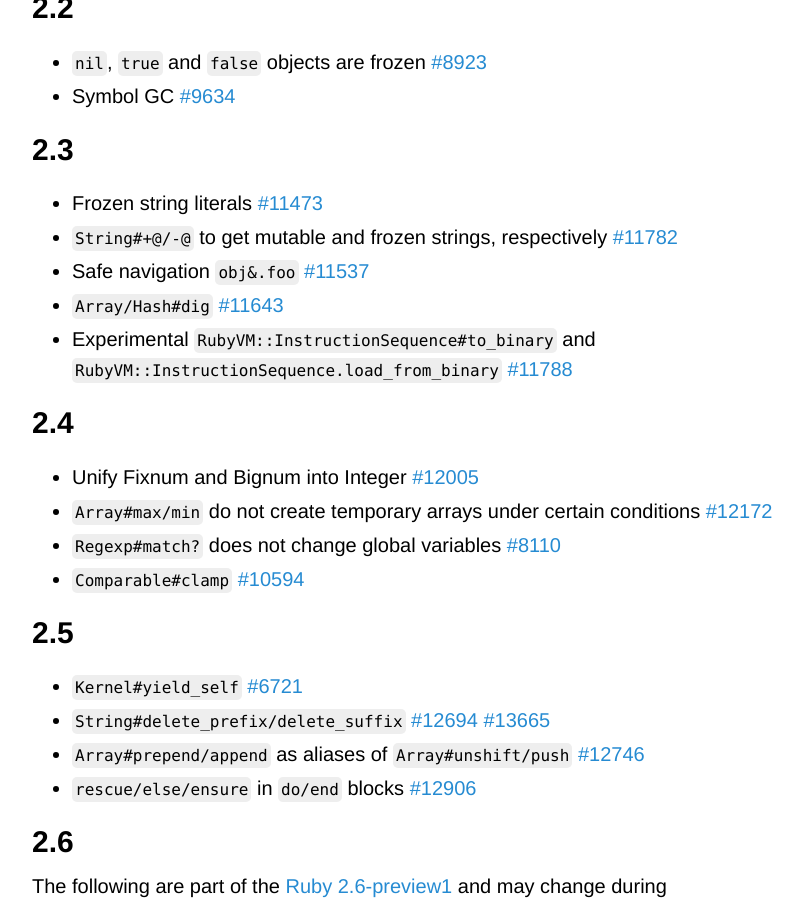
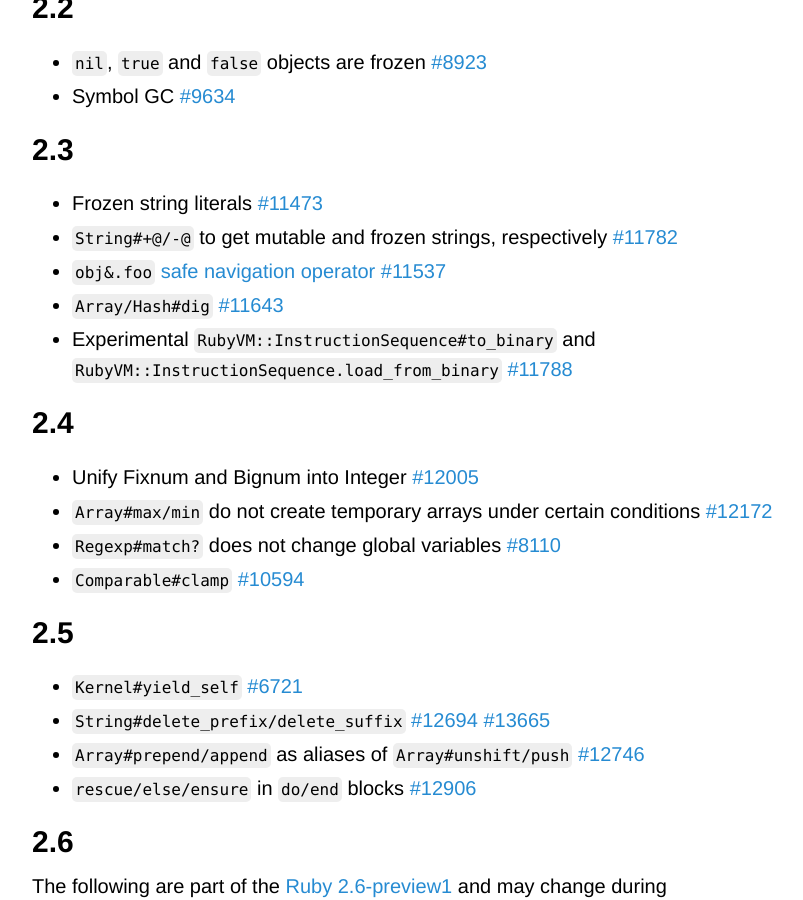
Before and after one commit to Maumagnaguagno/maumagnaguagno.github.io, a Jekyll site: the page built from ruby-versions.md, in a window 1280 px wide and 900 px high, scrolled down 1814 px. Shown: the whole window, without its empty margins (228-1031 px from the left). Built offline with Jekyll 4.4.1, drawn with Linux system fonts in a browser that asks for light colours; our own code applies the rules of GitHub Pages for plain Markdown files.

Commit message:
Add safe navigation link to Ruby Versions

```diff
--- a/ruby-versions.md
+++ b/ruby-versions.md
@@ -60,7 +60,7 @@ This is a reminder of how Ruby evolved through time.
 ## 2.3
 - Frozen string literals [#11473](https://bugs.ruby-lang.org/issues/11473)
 - ``String#+@/-@`` to get mutable and frozen strings, respectively [#11782](https://bugs.ruby-lang.org/issues/11782)
-- Safe navigation ``obj&.foo`` [#11537](https://bugs.ruby-lang.org/issues/11537)
+- ``obj&.foo`` [safe navigation operator](https://en.wikipedia.org/wiki/Safe_navigation_operator) [#11537](https://bugs.ruby-lang.org/issues/11537)
 - ``Array/Hash#dig`` [#11643](https://bugs.ruby-lang.org/issues/11643)
 - Experimental ``RubyVM::InstructionSequence#to_binary`` and ``RubyVM::InstructionSequence.load_from_binary`` [#11788](https://bugs.ruby-lang.org/issues/11788)
 
```
